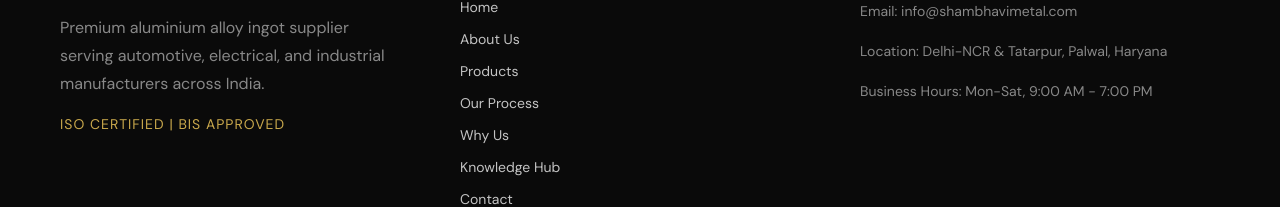
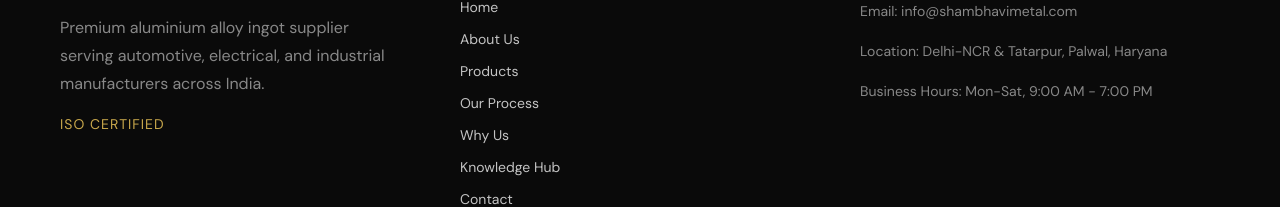
Before and after one commit to SamirTushar/shambhavi_metal, a Next.js app: page / in a window 1280 px wide. Shown: the part 6739-6946 px from the top of the page. Built offline with nearby package versions, Linux system fonts and the light colour scheme.

Commit message:
Remove BIS approved from footer

```diff
--- a/components/site-footer.tsx
+++ b/components/site-footer.tsx
@@ -12,7 +12,7 @@
             Premium aluminium alloy ingot supplier serving automotive, electrical, and industrial manufacturers
             across India.
           </p>
-          <p className="mt-4 text-sm uppercase tracking-[1px] text-accent">ISO CERTIFIED | BIS APPROVED</p>
+          <p className="mt-4 text-sm uppercase tracking-[1px] text-accent">ISO CERTIFIED</p>
         </div>
 
         <div>
```
